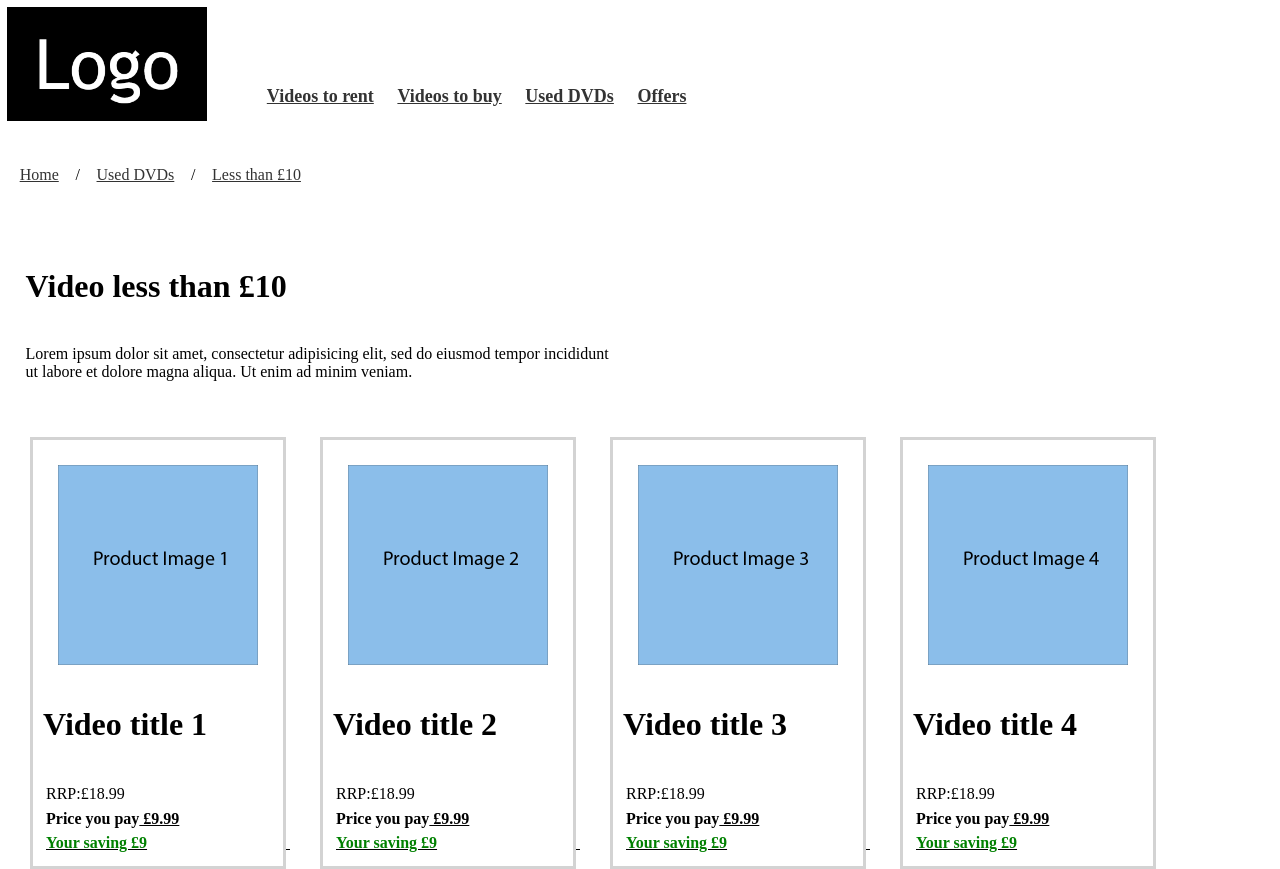
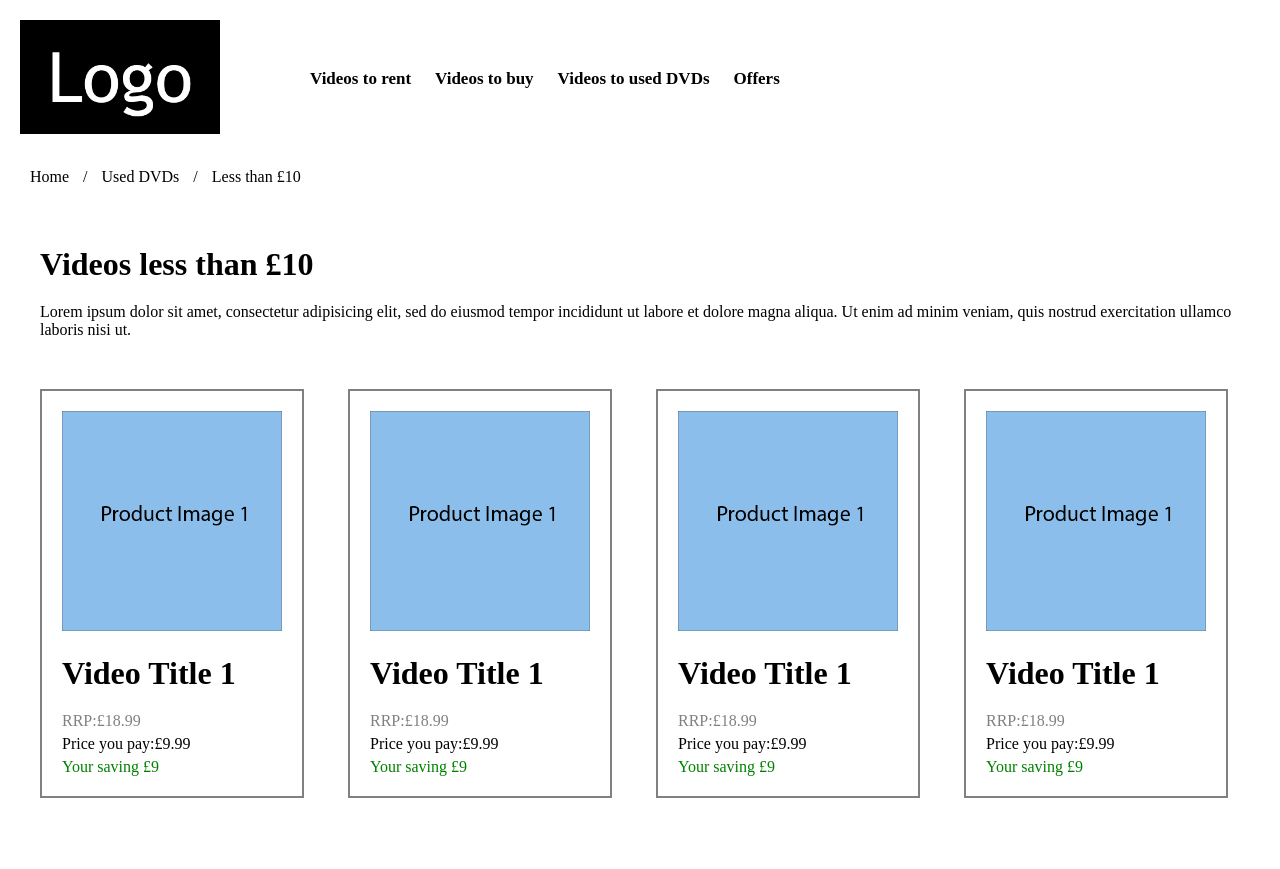
Before and after one commit to ash-sd/GamesOnDemand, a plain HTML site: page index.html in a window 1280 px wide. After the commit the page ends 838 px from the top, so only its background shows below. Drawn offline with Linux system fonts and the light colour scheme.

Commit message:
reupdated

```diff
--- a/index.html
+++ b/index.html
@@ -1,86 +1,68 @@
 <!DOCTYPE html>
-<html>
+<html lang="en" dir="ltr">
 	<head>
-			<link rel="stylesheet" href="normalize.css">
+		<meta charset="utf-8">
 		<link rel="stylesheet" href="style.css">
-			<meta name="viewport" content="with=device-width, initial-scale=1.0	"><!--Making the website compatible with every device -->
-				<title>Buy games from games on demand.</title> <!--Website titte -->
+		<title></title>
 	</head>
 	<body>
-				<header>
-					<nav> <!-- Navigation bar -->
-						<div class="upper_nav">
+		<div class="container">
+			<div class="navContainer">
+				<div class="nav">
 					<div class="logo">
-								<a href="index.html"><img src="images/logo.png" width="200px"></a><!--A is used to link a hyperlink or an image, we've used it for this purpose to link us to index.html whenever we press the logo button -->
+						<img src="./imgs/logo.png" width="200px" alt="logo">
 					</div>
-							<div class="navbar"><!--div is a selection in a document that is styled with css -->
-								<ul>
-									<li><a href="#">Videos to rent</a></li>
-									<li><a href="#">Videos to buy</a></li>
-									<li><a href="#">Used DVDs</a></li>
-									<li><a href="#">Offers</a></li>
-								</ul>
+					<div class="navbar">
+						<a href="#">Videos to rent</a>
+						<a href="#">Videos to buy</a>
+						<a href="#">Videos to used DVDs</a>
+						<a href="#">Offers</a>
 					</div>
 				</div>
-							<div class="subnavbar">
-								<ol class"test">
-									<li><a href="#"> Home</a></li> <p> / </p>
-									<li><a href="#"> Used DVDs</a></li> <p> / </p>
-									<li><a href="#"> Less than £10</a></li>
-								</ol>
 			</div>
-
-							</nav>
-				</header>
+			<div class="lowNav">
+				<a href="#">Home</a>
+				/
+				<a href="#">Used DVDs</a>
+				/
+				<a href="#">Less than £10</a>
+			</div>
+			<div class="contentContainer">
 				<div class="title">
-								<br>
-								<br>
-								<br>
-								<h1>Video less than £10</h1>
-								<br>
-								<p>Lorem ipsum dolor sit amet, consectetur adipisicing elit, sed do eiusmod tempor incididunt <br>ut labore et dolore magna aliqua. Ut enim ad minim veniam.</p>
-							</div>
-							<br>
-							<br>
-							<br>
-							<div class="allProducts">
-
-							<div class="products">
-								<img src="images/1product.png" alt="">
-								<h1>Video title 1</h1>
-								<br>
-								<p>RRP:£18.99</p>
-								<p><strong>Price you pay<u> £9.99</strong> </p>
-									<p style="color:green"><strong>Your saving £9</strong></p>
-								</div>
-
-								<div class="products">
-									<img src="images/2product.png" alt="">
-									<h1>Video title 2</h1>
-									<br>
-									<p>RRP:£18.99</p>
-									<p><strong>Price you pay<u> £9.99</strong> </p>
-										<p style="color:green"><strong>Your saving £9</strong></p>
-								</div>
-
-								<div class="products">
-									<img src="images/3product.png" alt="">
-									<h1>Video title 3</h1>
-									<br>
-									<p>RRP:£18.99</p>
-									<p><strong>Price you pay<u> £9.99</strong> </p>
-										<p style="color:green"><strong>Your saving £9</strong></p>
-								</div>
-
-								<div class="products">
-									<img src="images/4product.png" alt="">
-									<h1>Video title 4	</h1>
-									<br>
-									<p>RRP:£18.99</p>
-									<p><strong>Price you pay<u> £9.99</strong> </p>
-										<p style="color:green"><strong>Your saving £9</strong></p>
+					<h1>Videos less than £10</h1>
+					<p>Lorem ipsum dolor sit amet, consectetur adipisicing elit, sed do eiusmod tempor incididunt ut labore et dolore magna aliqua. Ut enim ad minim veniam, quis nostrud exercitation ullamco laboris nisi ut.</p>
 				</div>
 			</div>
-
+			<div class="cards">
+				<div class="product">
+					<img src="./imgs/1product.png" alt="product_1" width="220px;">
+					<h1>Video Title 1</h1>
+					<p class="gray">RRP:£18.99</p>
+					<p>Price you pay:£9.99</p>
+					<p class="green">Your saving £9</p>
+				</div>
+				<div class="product">
+					<img src="./imgs/1product.png" alt="product_1" width="220px;">
+					<h1>Video Title 1</h1>
+					<p class="gray">RRP:£18.99</p>
+					<p>Price you pay:£9.99</p>
+					<p class="green">Your saving £9</p>
+				</div>
+				<div class="product">
+					<img src="./imgs/1product.png" alt="product_1" width="220px;">
+					<h1>Video Title 1</h1>
+					<p class="gray">RRP:£18.99</p>
+					<p>Price you pay:£9.99</p>
+					<p class="green">Your saving £9</p>
+				</div>
+				<div class="product">
+					<img src="./imgs/1product.png" alt="product_1" width="220px;">
+					<h1>Video Title 1</h1>
+					<p class="gray">RRP:£18.99</p>
+					<p>Price you pay:£9.99</p>
+					<p class="green">Your saving £9</p>
+				</div>
+			</div>
+		</div>
 	</body>
 </html>
--- a/style.css
+++ b/style.css
@@ -1,64 +1,81 @@
 *{
-  box-sizing: border-box;
-  margin: 0;
-  padding: 0;
+  margin:0;
+  padding:0;
+  box-sizing: border-border-box;
 }
+.container{
+margin: 20px
+}
+.nav{
+  display:flex;
+  align-items: center;
+}
+.navbar{
+  margin-left:80px;
+}
+.navbar a{
+  margin: 0 10px;
+  text-decoration: none;
+  color:black;
+  font-weight: bold;
+  font-size:17px;
+}
+.lowNav a {
+  margin: 10px;
+  text-decoration: none;
+  color:black;
+}
+.lowNav{
+  margin-top:30px;
+}
+.title h1{
+  margin: 20px 0;
+}
+.contentContainer{
+  margin:20px;
+  margin-top: 60px;
+}
+.product{
+  display:inline-block;
+  margin:20px;
+  margin-top:30px;
+  padding:20px;
+  border: 2px solid gray;
+}
+.product h1{
+  margin: 20px 0;
+  margin-top:20px;
+}
+.product p{
+  margin-top:5px
+}
+.gray{
+  color:gray;
+}
+.green{
+  color:green;
+}
+@media screen and (max-width:800px) {
 
-header{
-  align-items: center;
-  padding: 7px;
-}
-ul{
-  list-style: none;
-  margin-left: 210px;
-  max-width: 80%;
-  margin-top: -51;
-}
+  .nav{
+    display:block;
 
-li {
-    display: inline;
-    margin: 1%;
+  }
+  .logo{
+    display:flex;
+    justify-content: center;
+    margin-bottom:30px;
+
+  }
+  .navContainer{
+    display:flex;
+    align-items: center;
+    justify-content: center;
+    margin:0;
+    padding:0;
+  }
+  .navbar{
+    margin:0;
+  }
 
 }
-.logo{
-  display:inline-flex;
-}
-.navbar{
-  margin-top:-40px;
-  margin-left:40px;
-}
-
-.navbar a{
-
-  color:#333;
-  font-weight:bolder;
-  font-size: 18px;
-}
-
-.subnavbar{
-  margin-left: 0%;
-  margin-top: 60px;
-}
-.subnavbar a{
-  color: #333;
-}
-.subnavbar p{
-  display: inline;
-}
-.title{
-  padding-left: 2% ;
-}
-.products img{
-  width: 200px;
-  margin:15px;
-}
-.products{
-  display: inline-block;
-  margin-left: 30px;
-  padding:10px;
-  border-style: solid;
-  border-color: lightgray;
-}
-.products p{
-  padding: 3px;
-}
```
Also changed, not shown: imgs/1product.png (renamed from images/1product.png), imgs/2product.png (renamed from images/2product.png), imgs/3product.png (renamed from images/3product.png), imgs/4product.png (renamed from images/4product.png), imgs/background.png (renamed from images/background.png), imgs/logo.png (renamed from images/logo.png). Lines whose indentation alone changed are shown as unchanged.
